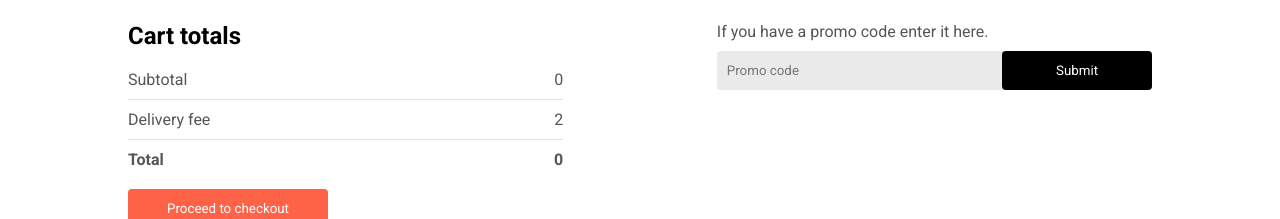
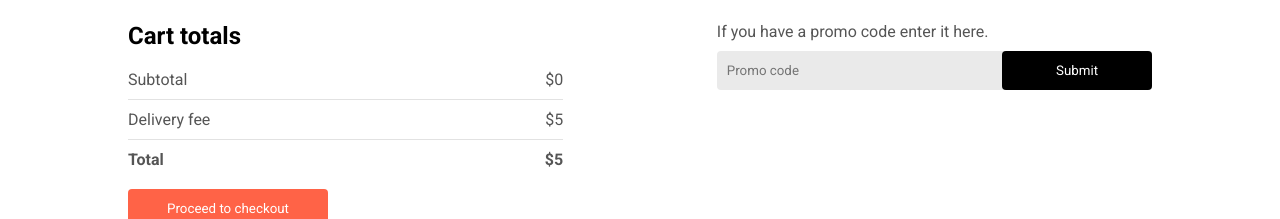
Before and after one commit to Emranhossainshuvo/food-puppy, a React (Vite) app: page /cart in a window 1280 px wide. Shown: the part 274-493 px from the top of the page. Built offline with nearby package versions, Linux system fonts and the light colour scheme.

Commit message:
dynamically numbers added in the checkout component for checkout

```diff
--- a/src/pages/Cart/Cart.jsx
+++ b/src/pages/Cart/Cart.jsx
@@ -4,7 +4,7 @@
 
 const Cart = () => {
 
-    const { cartItems, food_list, removeFromCart } = useContext(StoreContext)
+    const { cartItems, food_list, removeFromCart, getTotalCartAmount } = useContext(StoreContext)
 
     return (
         <div className="cart">
@@ -43,17 +43,17 @@
                     <div>
                         <div className="cart-total-details">
                             <p>Subtotal</p>
-                            <p>{0}</p>
+                            <p>${getTotalCartAmount()}</p>
                         </div>
                         <hr />
                         <div className="cart-total-details">
                             <p>Delivery fee</p>
-                            <p>{2}</p>
+                            <p>${5}</p>
                         </div>
                         <hr />
                         <div className="cart-total-details">
                             <b>Total</b>
-                            <b>{0}</b>
+                            <b>${getTotalCartAmount()+5}</b>
                         </div>
                     </div>
                     <button>Proceed to checkout</button>
```
